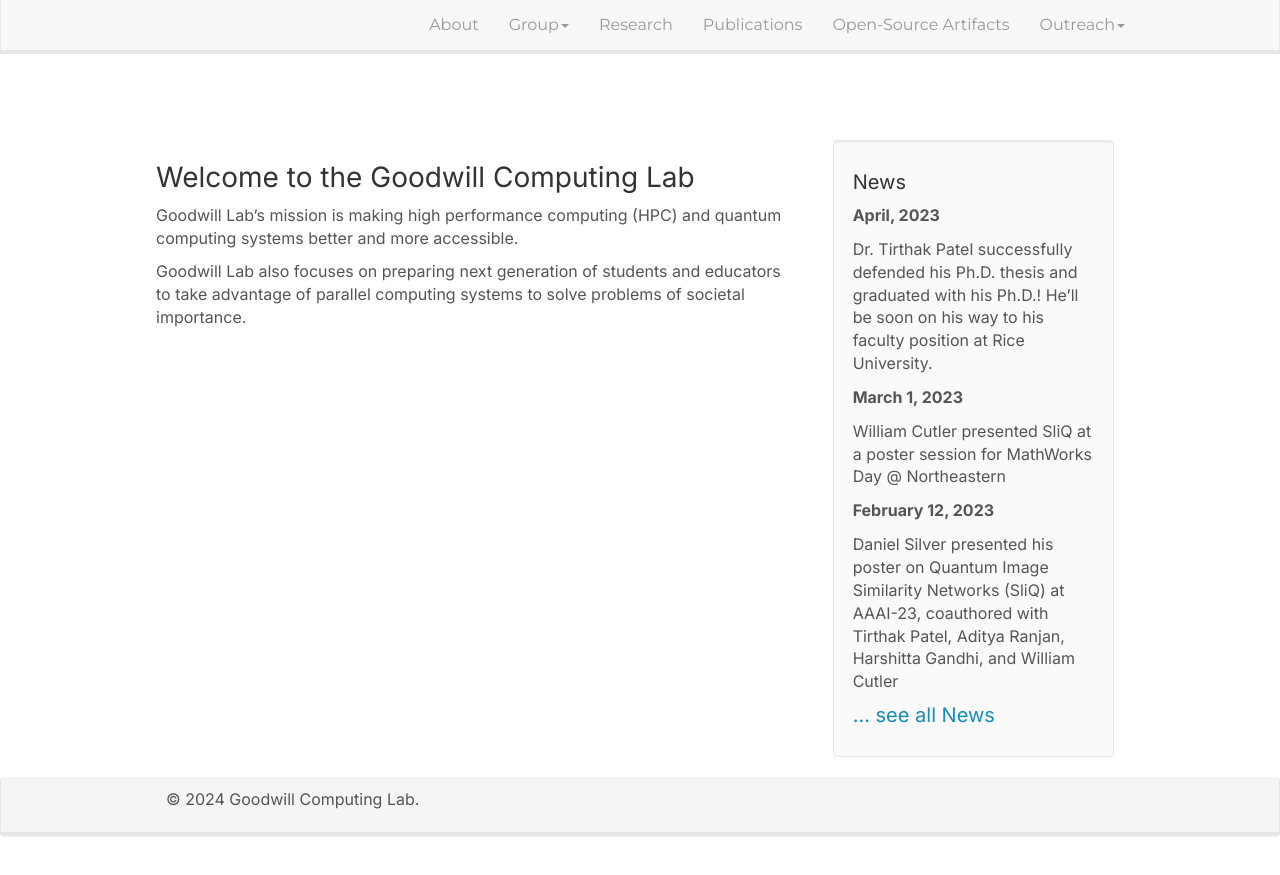
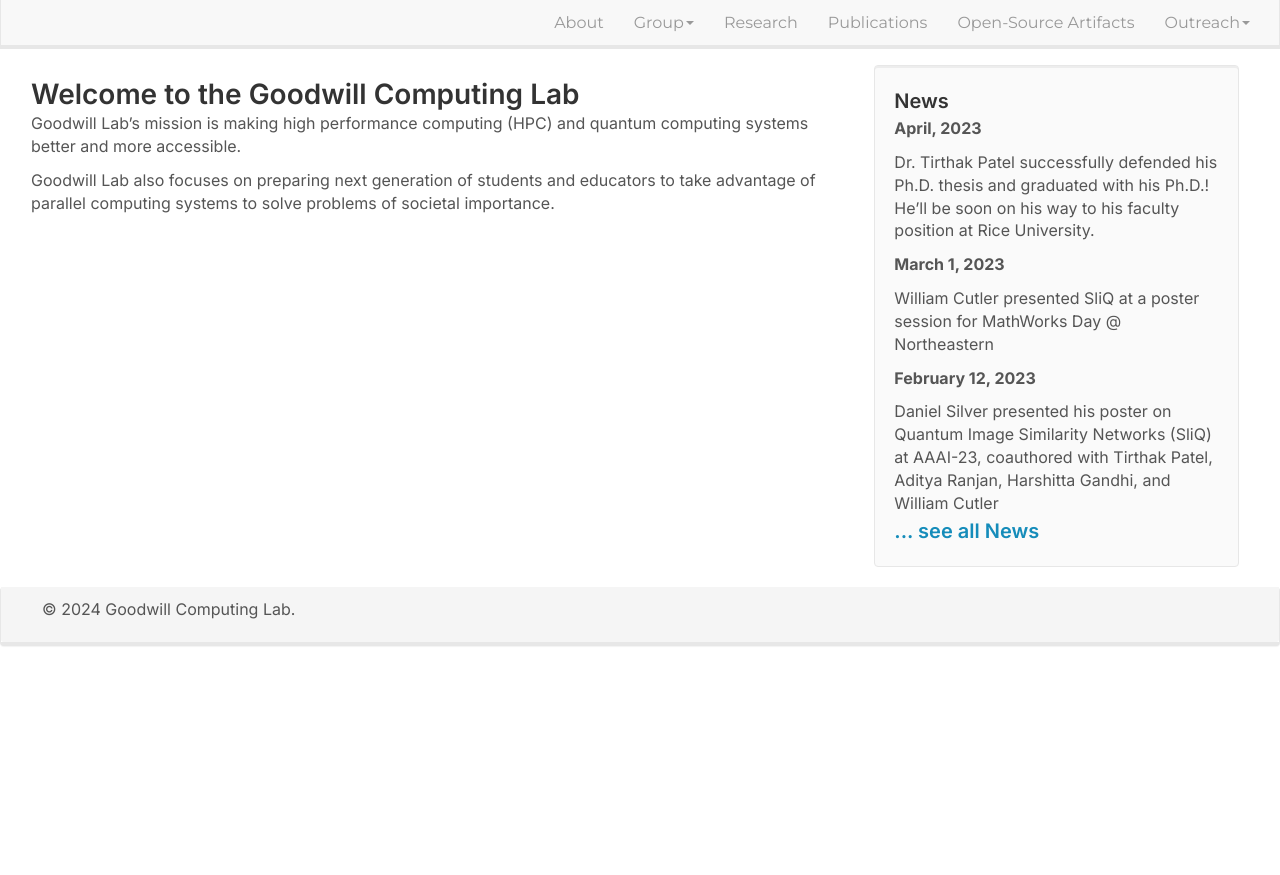
Before and after one commit to GoodwillComputingLab/goodwillcomputinglab.github.io, a Jekyll site: the page built from _pages/home.md, in a window 1280 px wide. Shown: the top 875 px of the page. Built offline with Jekyll 4.4.1, drawn with Linux system fonts in a browser that asks for light colours; nearby versions of some CDN libraries.

Commit message:
change format

```diff
--- a/_sass/bootstrap/_variables.scss
+++ b/_sass/bootstrap/_variables.scss
@@ -74,8 +74,8 @@ $line-height-computed:    floor(($font-size-base * $line-height-base)) !default;
 
 //** By default, this inherits from the `<body>`.
 $headings-font-family:    inherit !default;
-$headings-font-weight:    400 !default;
-$headings-line-height:    1.1 !default;
+$headings-font-weight:    600 !default;
+$headings-line-height:    0.5 !default;
 $headings-color:          $gray-dark !default;
 
 
@@ -330,9 +330,9 @@ $screen-md-max:              ($screen-lg-min - 1) !default;
 //## Define your custom responsive grid.
 
 //** Number of columns in the grid.
-$grid-columns:              12 !default;
+$grid-columns:              12   !default;
 //** Padding between columns. Gets divided in half for the left and right.
-$grid-gutter-width:         30px !default;
+$grid-gutter-width:         200px !default;
 // Navbar collapse
 //** Point at which the navbar becomes uncollapsed.
 $grid-float-breakpoint:     $screen-sm-min !default;
@@ -365,7 +365,7 @@ $container-lg:                 $container-large-desktop !default;
 //##
 
 // Basics of a navbar
-$navbar-height:                    50px !default;
+$navbar-height:                    45px !default;
 $navbar-margin-bottom:             $line-height-computed !default;
 $navbar-border-radius:             $border-radius-base !default;
 $navbar-padding-horizontal:        floor(($grid-gutter-width / 2)) !default;
--- a/css/main.scss
+++ b/css/main.scss
@@ -10,7 +10,7 @@ img { margin-bottom: 24px;
 
 
 body {
-	padding-top: 140px;
+	padding-top: 65px;
 }
 
 figcaption {
@@ -43,7 +43,7 @@ firstp {
 .container-fluid {
   margin-right: auto;
   margin-left: auto;
-  max-width: 1000px; /* or 950px */
+  max-width: 1250px; /* or 950px */
 }
 
 /* Home, News */
```
